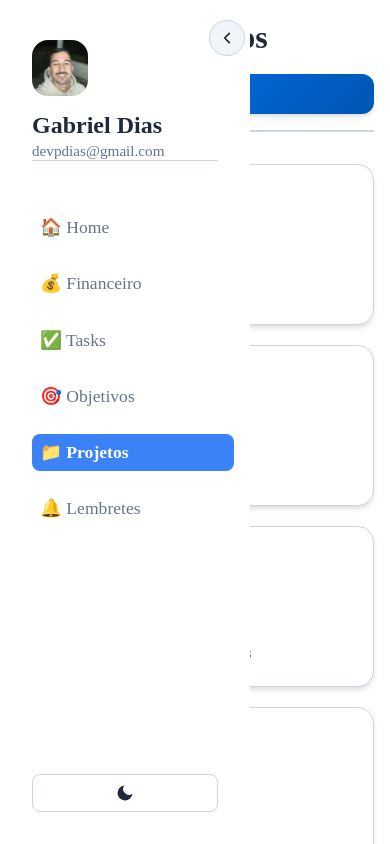
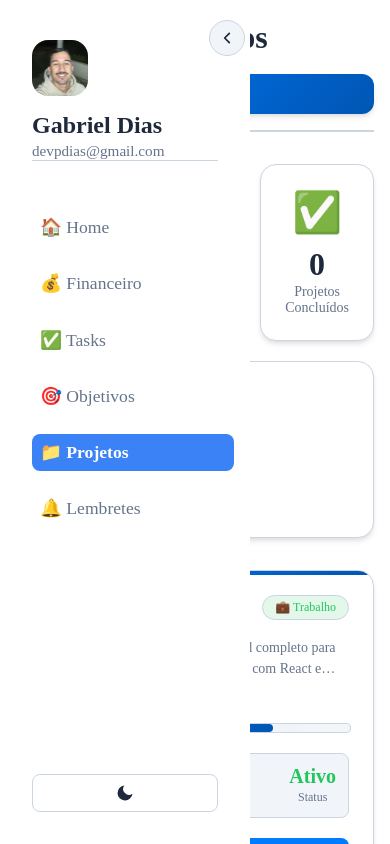
Before and after one commit to DiiasDev/dashboardRotina, a React (Create React App) app: page /Projetos in a window 390 px wide. Shown: the top 844 px of the page. Built offline with nearby package versions, Linux system fonts and the light colour scheme; the HTML template or start-up script is replaced by a standard one.

Commit message:
fix: ajustando responsividade da página de projetos

```diff
--- a/src/Components/Footer/footer.tsx
+++ b/src/Components/Footer/footer.tsx
@@ -15,7 +15,7 @@
             alt="DSYS Logo"
             className={styles.footerLogo}
           />
-          <span className={styles.brandText}>DilasDev</span>
+          <span className={styles.brandText}>DiiasDev</span>
         </div>
 
         <div className={styles.socialLinks}>
--- a/src/Pages/ProjetosPage/projetosPage.tsx
+++ b/src/Pages/ProjetosPage/projetosPage.tsx
@@ -1,4 +1,4 @@
-import { useState } from 'react';
+import { useState, useEffect } from 'react';
 import styles from './styles.module.css';
 import DialogProjects from '../../Components/modals/DialogProjects/dialogProjects';
 
@@ -23,6 +23,7 @@
 
 export default function ProjetosPage() {
     const [modalOpen, setModalOpen] = useState(false);
+    const [sidebarCollapsed, setSidebarCollapsed] = useState(false);
     // Mock data - will be replaced with real data later
     const [projects, setProjects] = useState<Project[]>([
         {
@@ -125,8 +126,20 @@
         'Lazer': '🎮'
     };
 
+    useEffect(() => {
+        const handleSidebarToggle = (event: CustomEvent) => {
+            setSidebarCollapsed(event.detail.collapsed);
+        };
+
+        window.addEventListener('sidebarToggle', handleSidebarToggle as EventListener);
+
+        return () => {
+            window.removeEventListener('sidebarToggle', handleSidebarToggle as EventListener);
+        };
+    }, []);
+
     return (
-        <div className={styles.container}>
+        <div className={`${styles.container} ${sidebarCollapsed ? styles.sidebarCollapsed : styles.sidebarExpanded}`}>
             <div className={styles.header}>
                 <h1 className={styles.pageTitle}>
                     <span className={styles.pageIcon}>🚀</span>
--- a/src/Pages/ProjetosPage/styles.module.css
+++ b/src/Pages/ProjetosPage/styles.module.css
@@ -4,6 +4,16 @@
     margin: 0 auto;
     background-color: var(--color-bg);
     min-height: 100vh;
+    margin-left: 280px; /* Default expanded sidebar width */
+    transition: margin-left 0.3s ease;
+}
+
+.container.sidebarCollapsed {
+    margin-left: 80px; /* Collapsed sidebar width */
+}
+
+.container.sidebarExpanded {
+    margin-left: 280px; /* Expanded sidebar width */
 }
 
 .header {
@@ -55,6 +65,34 @@
     grid-template-columns: repeat(auto-fit, minmax(250px, 1fr));
     gap: 20px;
     margin-bottom: 32px;
+}
+
+.container.sidebarExpanded .statsGrid {
+    grid-template-columns: repeat(3, 1fr);
+    grid-template-rows: repeat(2, 1fr);
+    grid-template-areas:
+        "total active completed"
+        "progress progress progress";
+}
+
+.container.sidebarExpanded .statCard:nth-child(1) {
+    grid-area: total;
+}
+
+.container.sidebarExpanded .statCard:nth-child(2) {
+    grid-area: active;
+}
+
+.container.sidebarExpanded .statCard:nth-child(3) {
+    grid-area: completed;
+}
+
+.container.sidebarExpanded .statCard:nth-child(4) {
+    grid-area: progress;
+}
+
+.container.sidebarCollapsed .statsGrid {
+    grid-template-columns: repeat(auto-fit, minmax(250px, 1fr));
 }
 
 .statCard {
@@ -326,6 +364,12 @@
 @media (max-width: 768px) {
     .container {
         padding: 16px;
+        margin-left: 0; /* No sidebar margin on mobile */
+    }
+
+    .container.sidebarCollapsed,
+    .container.sidebarExpanded {
+        margin-left: 0;
     }
 
     .header {
```
